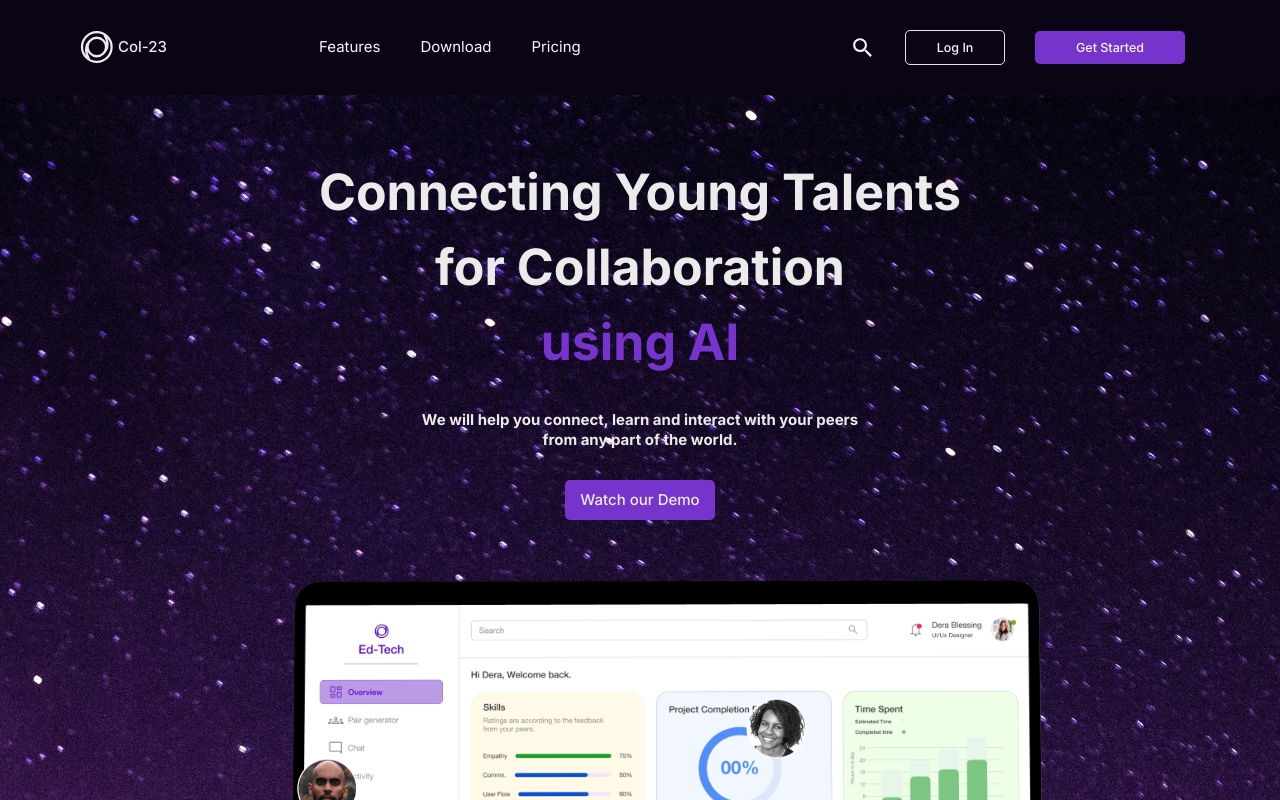
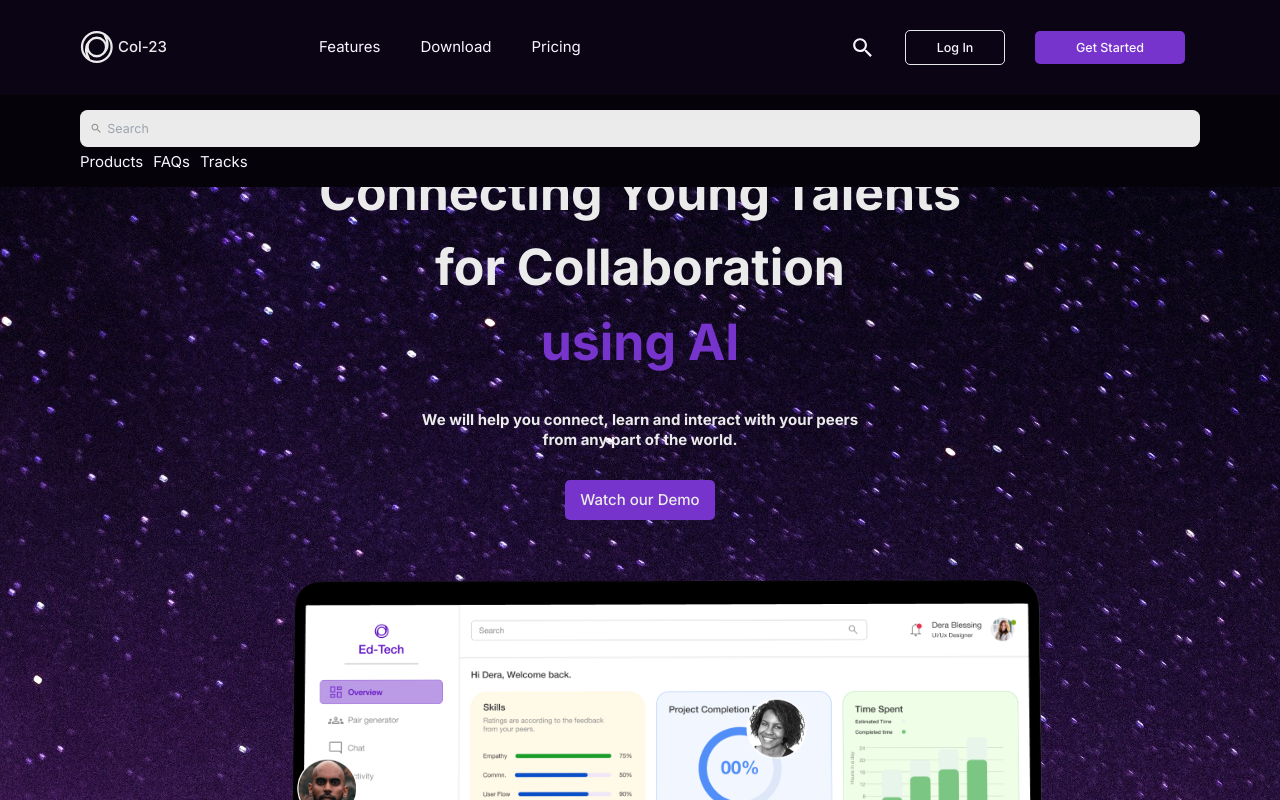
Before and after one commit to s8nclone/col-23, a Next.js app: page / in a window 1280 px wide. Both pictures are taken after a click on the icon 862 px from the left and 47 px from the top of the page. Shown: the top 800 px of the page. Built offline with nearby package versions, Linux system fonts and the light colour scheme.

Commit message:
feat: added search bar component

```diff
--- a/src/components/NavItems/index.jsx
+++ b/src/components/NavItems/index.jsx
@@ -1,14 +1,8 @@
-"use client"
 
-import React, { useState } from 'react'
+import React from 'react'
 import { IoMdSearch } from "react-icons/io";
 
-const NavItems = ({ classname}) => {
-    const [openSearch, setOpenSearch] = useState(false)
-
-    const toggleSearch = () => {
-        setOpenSearch(!openSearch)
-    }
+const NavItems = ({ classname, toggleSearch}) => {
 
     return (
         <div className={`p-6 sm:w-[80%] sm:flex sm:justify-between ${classname}`}>
@@ -34,7 +28,7 @@ const NavItems = ({ classname}) => {
             <div className="flex flex-col-reverse sm:flex-row gap-4 sm:gap-12 items-center ">
                 <IoMdSearch
                     className="text-[#F9F5FF] sm:h-10 sm:w-10 invisible sm:visible cursor-pointer "
-                    // onClick={toggleSearch}
+                    onClick={toggleSearch}
                 />
 
 
--- a/src/components/Navbar/index.jsx
+++ b/src/components/Navbar/index.jsx
@@ -4,10 +4,17 @@ import React, { useState } from 'react'
 import Logo from '../Logo'
 import NavItems from '../NavItems';
 import styles from "./navbar.module.css"
+import SearchBar from '../SearchComponent';
 
 const Navbar = () => {
 
     const [show, setShow] = useState(false)
+    const [openSearch, setOpenSearch] = useState(false)
+
+    //toggle search function
+    const toggleSearch = () => {
+        setOpenSearch(!openSearch)
+    }
 
     //open dropdown
     const openDropdown = () => {
@@ -15,7 +22,7 @@ const Navbar = () => {
     }
 
     return (
-        <nav>
+        <nav className="relative">
             <div className="flex relative bg-[#0B0415] px-4 py-10 sm:px-32 sm:py-6 justify-between items-center ">
                 <Logo className="sm:flex w-[10rem] gap-2 items-center text-2xl font-medium text-[#EBEBEB] " />
 
@@ -25,9 +32,15 @@ const Navbar = () => {
                     <div className={styles.bar}></div>
                 </div>
 
-                {<NavItems classname={show ? `absolute w-full left-0 top-32 ${styles.navitem} ${styles.expanded} `: styles.navitem} />}
+                {
+                    <NavItems
+                        classname={show ? `absolute w-full left-0 top-32 ${styles.navitem} ${styles.expanded} `: styles.navitem}
+                        toggleSearch={toggleSearch}
+                    />
+                }
             </div>
 
+            {openSearch && <SearchBar />}
         </nav>
     )
 }
--- /dev/null
+++ b/src/components/SearchComponent/index.js
@@ -0,0 +1,25 @@
+"use client"
+
+import React from 'react'
+import { IoMdSearch } from "react-icons/io";
+
+const SearchBar = () => {
+    return (
+        <section className="bg-[#050209] px-32 py-6 absolute w-full ">
+            <div className="flex flex-col items-start">
+                <div className="flex bg-[#EBEBEB] rounded-xl p-4 gap-2 w-full text-xl items-center text-[#8D8D8D] ">
+                    <IoMdSearch />
+                    <input type="text" placeholder="Search" className="outline-0 border-0 bg-inherit w-full "/>
+                </div>
+
+                <span className="flex gap-4 items-center text-2xl text-[#F9F5FF] mt-2 ">
+                    <p>Products</p>
+                    <p>FAQs</p>
+                    <p>Tracks</p>
+                </span>
+            </div>
+        </section>
+    )
+}
+
+export default SearchBar
```
